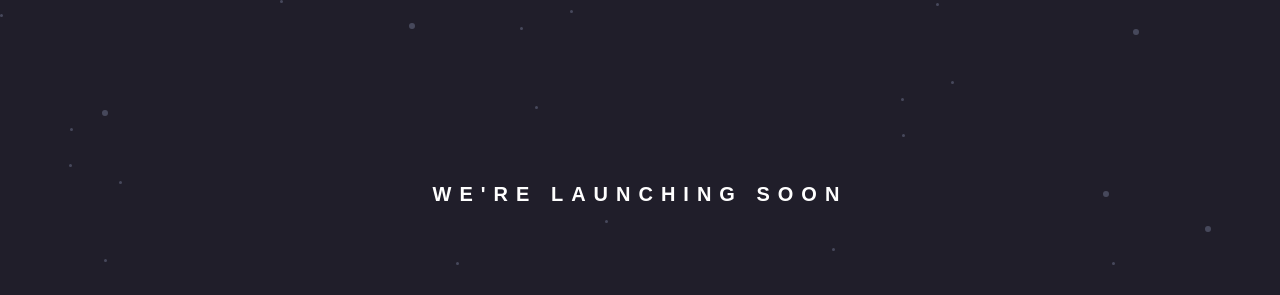
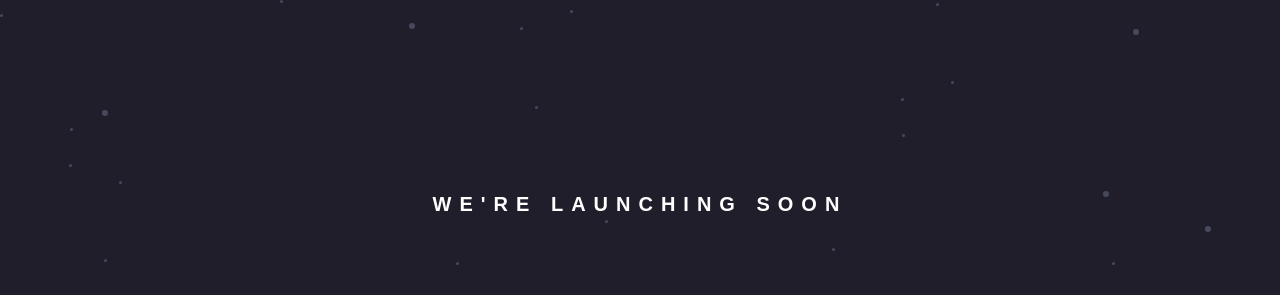
Before and after one commit to HectorMartinDama/launch-countdown-timer, a website: page index.html in a window 1280 px wide. Shown: the top 295 px of the page. Drawn offline with Linux system fonts and the light colour scheme.

```diff
--- a/sass/styles.scss
+++ b/sass/styles.scss
@@ -114,7 +114,7 @@
   display: flex;
   justify-content: center;
   align-items: center;
-  height: calc(100vh - 200px);
+  height: calc(100vh - 180px);
   flex-direction: column;
 
 }
```
Also changed, not shown: css/styles.css.
